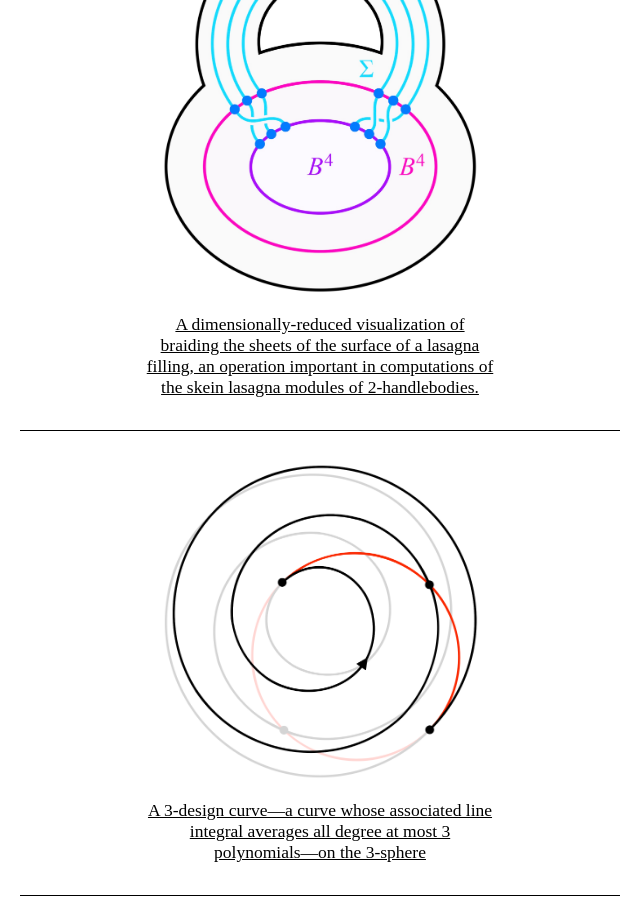
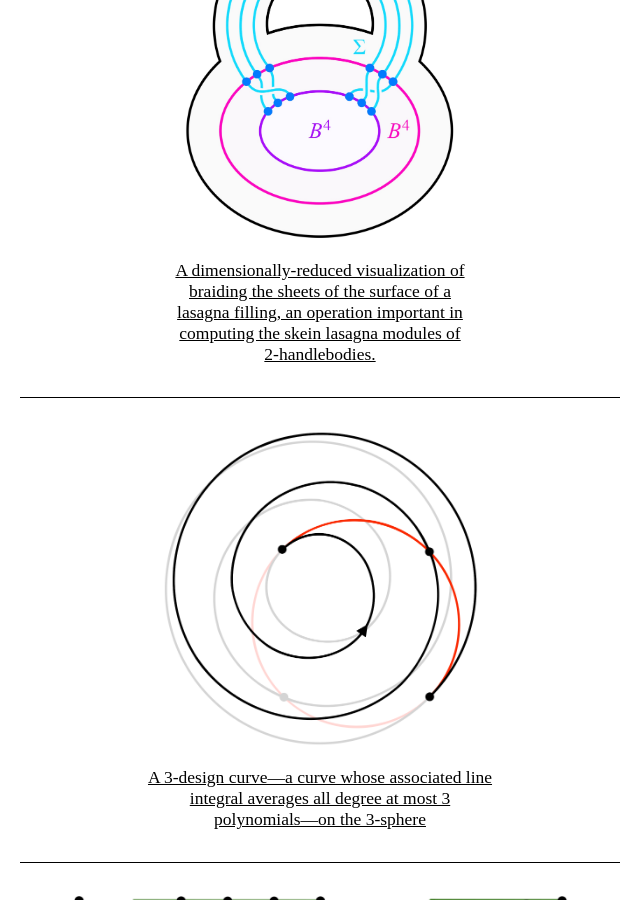
Before and after one commit to AyodejiLindblad/AyodejiLindblad.github.io, a Jekyll site: the page built from index.md, in a window 1280 px wide and 900 px high, scrolled down 2772 px. Shown: the whole window, without its empty margins (320-960 px from the left). Built offline with Jekyll 4.4.1, drawn with Linux system fonts in a browser that asks for light colours; some web fonts are replaced.

Commit message:
Figure smaller

```diff
--- a/index.md
+++ b/index.md
@@ -132,7 +132,7 @@ Joint with [Ollie Thakar](https://www.math.harvard.edu/people/thakar-ollie/).
 
 <hr class="hr-600">
 
-<div style="flex: 1; text-align: center; --img-width: 350px;">
+<div style="flex: 1; text-align: center; --img-width: 300px;">
   <figure style="display: inline-block; margin: 0; width: min(var(--img-width), 100%);">
     <img
       src="/figures/Lasagna-trace-braiding.jpg"
@@ -149,7 +149,7 @@ Joint with [Ollie Thakar](https://www.math.harvard.edu/people/thakar-ollie/).
     >
       <a href="talks/Skein-lasagna-modules-and-handle-attachments.pdf"
          style="display: block; width: 100%; overflow-wrap: anywhere; word-break: break-word;">
-        A dimensionally-reduced visualization of braiding the sheets of the surface of a lasagna filling, an operation important in computations of the skein lasagna modules of 2-handlebodies.
+        A dimensionally-reduced visualization of braiding the sheets of the surface of a lasagna filling, an operation important in computing the skein lasagna modules of 2-handlebodies.
       </a>
     </figcaption>
   </figure>
```
